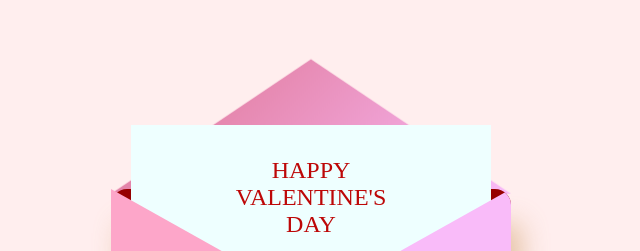
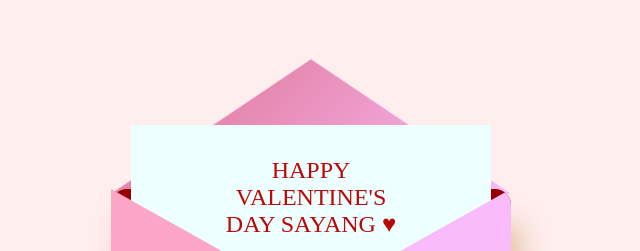
Before and after one commit to kamaliaa/github.io, a plain HTML site: page index.html in a window 1280 px wide. Shown: the part 123-374 px from the top of the page, without its empty margins (329-969 px from the left). Drawn offline with Linux system fonts and the light colour scheme.

Commit message:
index.html

```diff
--- a/index.html
+++ b/index.html
@@ -12,7 +12,7 @@
         <div>
             HAPPY <br>
             VALENTINE'S <br>
-            DAY
+            DAY SAYANG &#9829
         </div>
     </div>
     <div class="front"></div>
```
